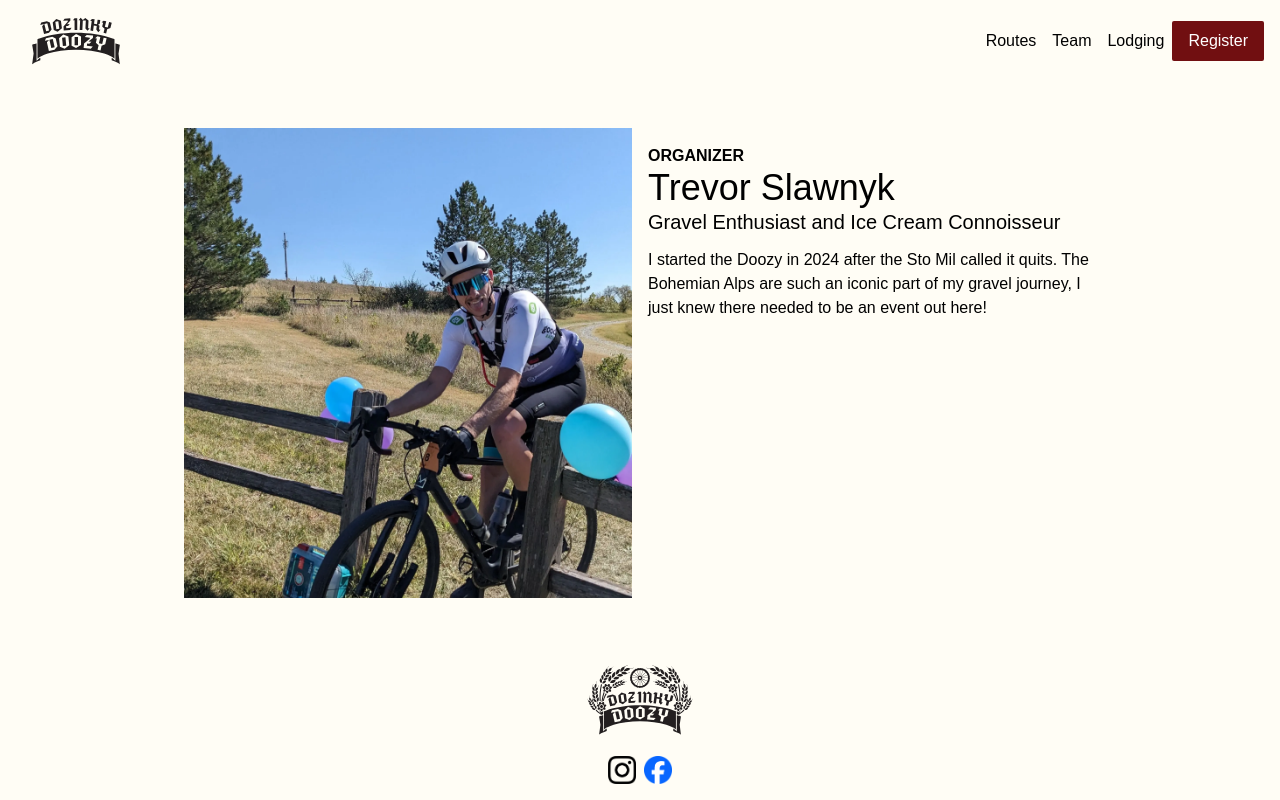
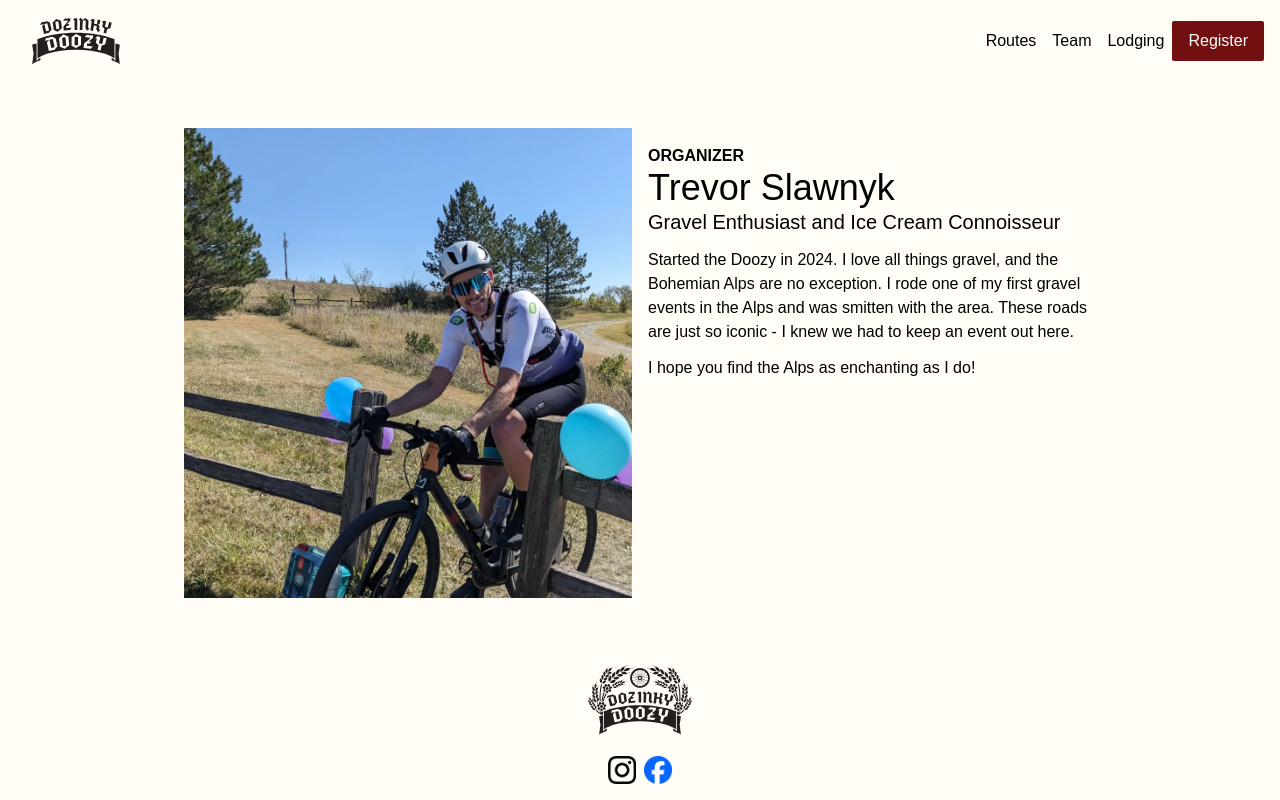
Before and after one commit to tblue1994/dozinky-doozy-website, a Next.js app: page /team in a window 1280 px wide. Built offline with nearby package versions, Linux system fonts and the light colour scheme; a web font is replaced by a local one.

Commit message:
update team and route spage

```diff
--- a/src/app/(details)/routes/page.tsx
+++ b/src/app/(details)/routes/page.tsx
@@ -3,10 +3,11 @@ import { headerText } from "@/app/ui/fonts";
 
 const trainingRoutes = [
   {
-    routeTitle: "A training route",
-    routeDescription: "Get a taste of the Bohemian Alps.",
+    routeTitle: "2018 Gravel Worlds Privateer Route",
+    routeDescription: `Stating and ending in Fallbrook, this sneakily challenging route goes through the southern Bohemian Alps. Its just a touch too far for one of our 40 mile loops.
+    Ride up through Loma, NE (which was featured in To Wong Foo, Thanks for Everything! Julie Newmar). County Road D to Valpraiso is home to a stretch of large hills.`,
     routeIframeSrc:
-      "https://ridewithgps.com/embeds?type=route&id=46191801&sampleGraph=true",
+      "https://ridewithgps.com/embeds?type=route&id=28345766&sampleGraph=true",
   },
 ];
 const routeIframeClassName = "border-none";
--- a/src/app/(details)/team/page.tsx
+++ b/src/app/(details)/team/page.tsx
@@ -29,9 +29,12 @@ export default function Team() {
           </h3>
         </div>
         <p>
-          I started the Doozy in 2024 after the Sto Mil called it quits. The
-          Bohemian Alps are such an iconic part of my gravel journey, I just
-          knew there needed to be an event out here!
+            Started the Doozy in 2024. I love all things gravel, and the Bohemian Alps are no exception.
+            I rode one of my first gravel events in the Alps and was smitten with the area.
+            These roads are just so iconic - I knew we had to keep an event out here.
+        </p>
+        <p>
+            I hope you find the Alps as enchanting as I do!
         </p>
       </div>
     </div>
--- a/src/app/components/Route.tsx
+++ b/src/app/components/Route.tsx
@@ -20,7 +20,7 @@ export const Route = (props: RouteProps) => {
     ...rest
   } = props;
   const iframeClassNames = clsx(
-    "w-full h-96 overflow-hidden col-span-2",
+    "w-full h-[600px] overflow-hidden col-span-2",
     iframeClassName
   );
   return (
```
Also changed, not shown: 2 other files (tests, documents, lock files or other folders).
